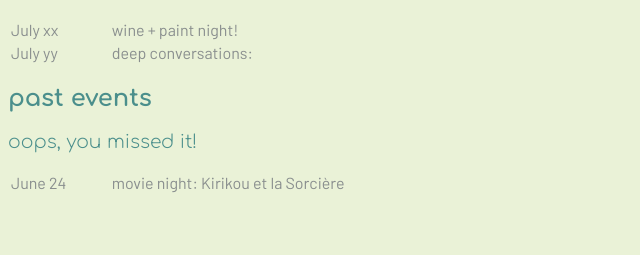
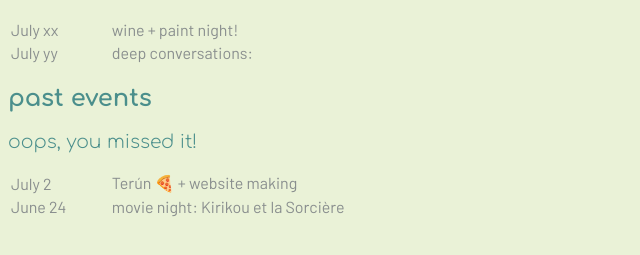
Before and after one commit to rodas-corner/rodas-corner.github.io, a plain HTML site: page index.html in a window 1280 px wide. Shown: the part 151-406 px from the top of the page, without its empty margins (0-640 px from the left). Drawn offline with Linux system fonts and the light colour scheme.

Commit message:
fill in past dates

```diff
--- a/index.html
+++ b/index.html
@@ -31,6 +31,10 @@
     <h3>oops, you missed it!</h3>
     <table width="500">
       <tr>
+        <td width="20%">July 2</td>
+        <td width="80%">Terún 🍕 + website making</td>
+      </tr>
+      <tr>
         <td width="20%">June 24</td>
         <td width="80%">movie night: Kirikou et la Sorcière</td>
       </tr>
```
